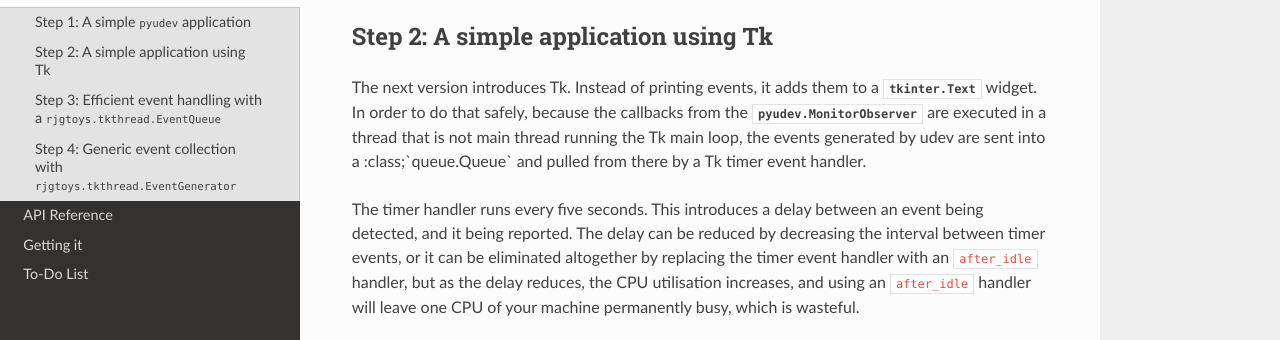
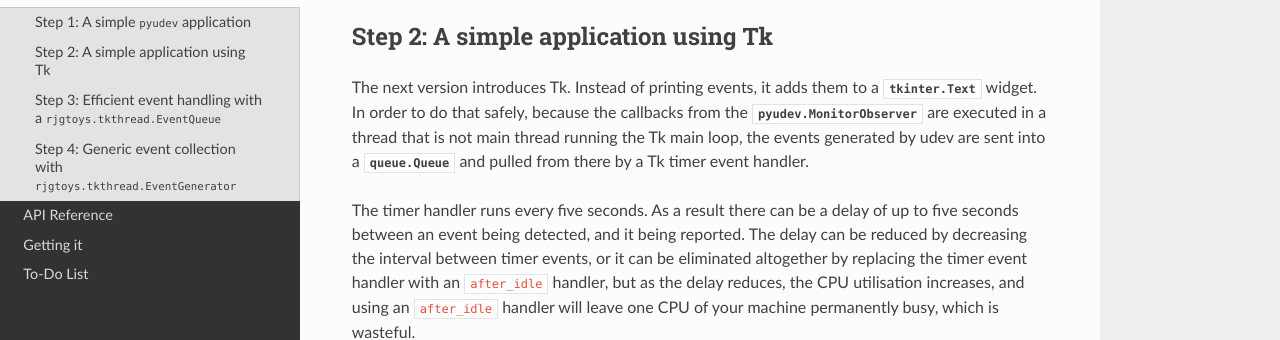
Before and after one commit to bobgautier/rjgtoys-tkthread, a Sphinx documentation site: the page built from doc/source/tutorial.rst, in a window 1280 px wide and 900 px high, scrolled down 551 px, cut to the strip 155-495 px from the top of the window. Built offline with Sphinx 7.4.7 and the Read the Docs theme 2.0.0, drawn with Linux system fonts in a browser that asks for light colours; formulas are drawn with MathJax 3.

Commit message:
Improve explanation in tutorial

```diff
--- a/doc/source/tutorial.rst
+++ b/doc/source/tutorial.rst
@@ -32,10 +32,11 @@ The next version introduces Tk. Instead of printing events, it adds them
 to a :class:`tkinter.Text` widget.   In order to do that safely, because
 the callbacks from the :class:`pyudev.MonitorObserver` are executed in
 a thread that is not main thread running the Tk main loop, the events
-generated by udev are sent into a :class;`queue.Queue` and pulled from
+generated by udev are sent into a :class:`queue.Queue` and pulled from
 there by a Tk timer event handler.
 
-The timer handler runs every five seconds.   This introduces a delay between
+The timer handler runs every five seconds.   As a result there can be a delay
+of up to five seconds between
 an event being detected, and it being reported.   The delay can be reduced by
 decreasing the interval between timer events, or it can be eliminated altogether
 by replacing the timer event handler with an ``after_idle`` handler, but as the
```
